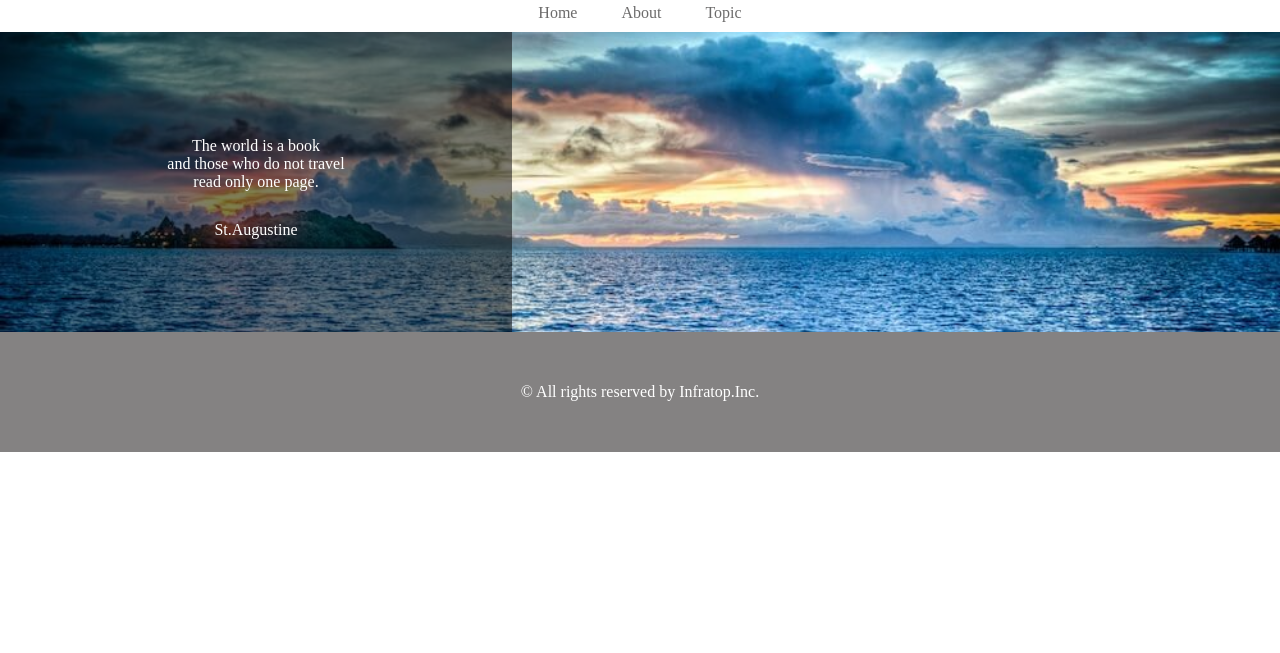
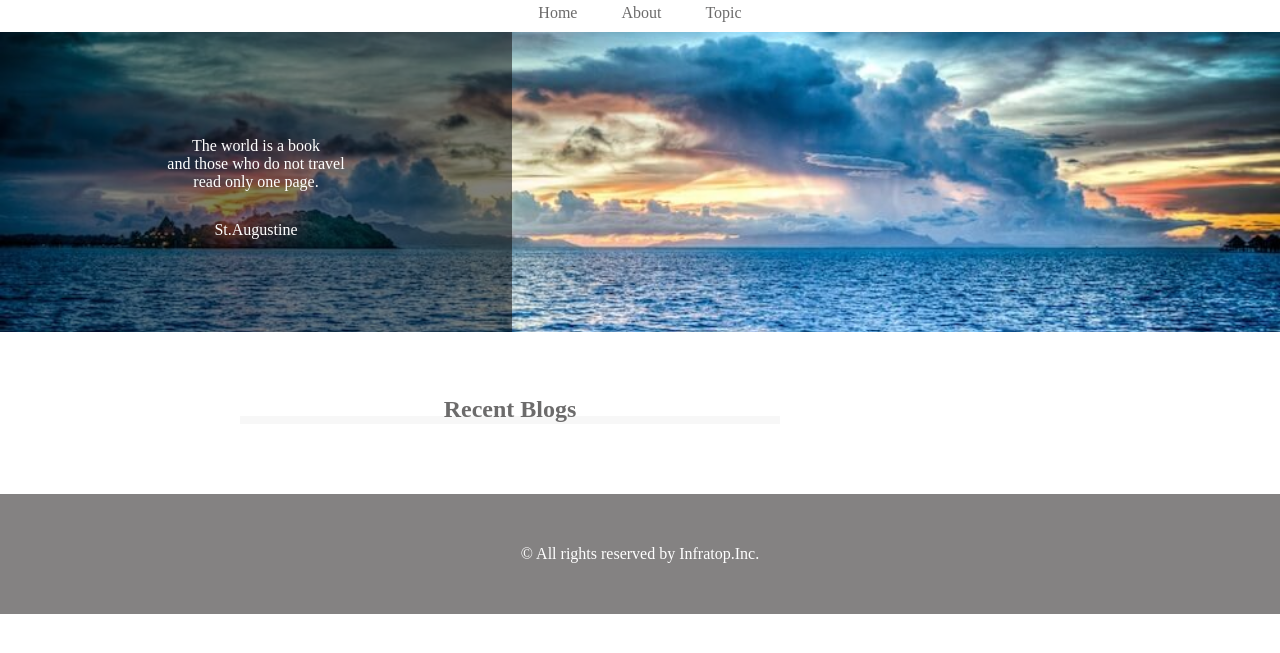
Before and after one commit to krystalmm/DMMWEBCAMP_HTML-CSS_exercise, a plain HTML site: page caravan/index.html in a window 1280 px wide. Shown: the part 73-726 px from the top of the page. Drawn offline with Linux system fonts and the light colour scheme.

Commit message:
[Add] main

```diff
--- a/caravan/index.html
+++ b/caravan/index.html
@@ -43,15 +43,15 @@
   <!-- main-visual ここまで -->
 
   <!-- main -->
-  <div class="main">
-    <div class="blog">
-
-    </div>
+  <main>
+    <section class="blog">
+      <h2 class="blog-heading">Recent Blogs</h2>
+    </section>
 
     <div class="sidebar">
 
     </div>
-  </div>
+  </main>
   <!-- main ここまで -->
 
   <!-- footer -->
--- a/caravan/style.css
+++ b/caravan/style.css
@@ -68,12 +68,27 @@ header .heading {
 
 /* .main */
 
+main {
+  width: 800px;
+  display: flex;
+  justify-content: center;
+  margin: 0 auto;
+  padding: 70px 0;
+}
+
 .blog {
+  width: 540px;
+  margin-right: 30px;
+}
 
+.blog-heading {
+  border-bottom: 8px solid #f7f7f7;
+  text-align: center;
+  line-height: 0.6;
 }
 
 .sidebar {
-
+  width: 230px;
 }
 
 
```
